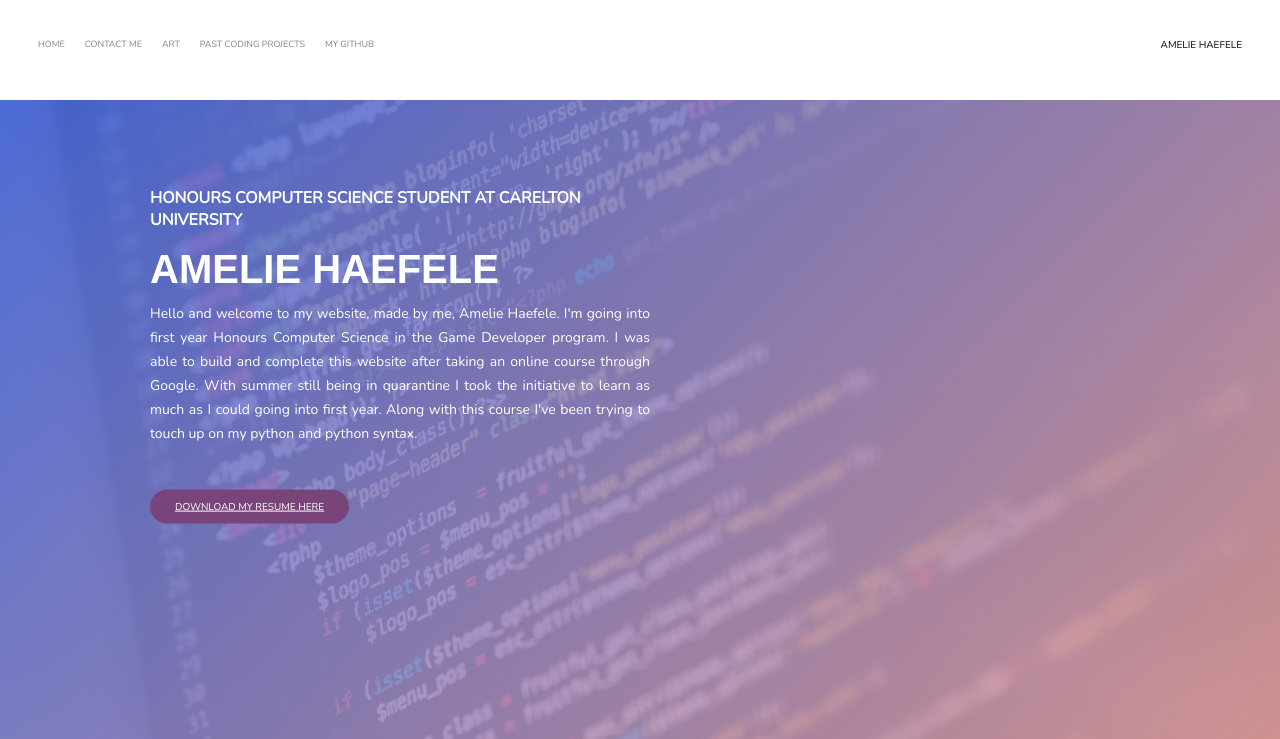
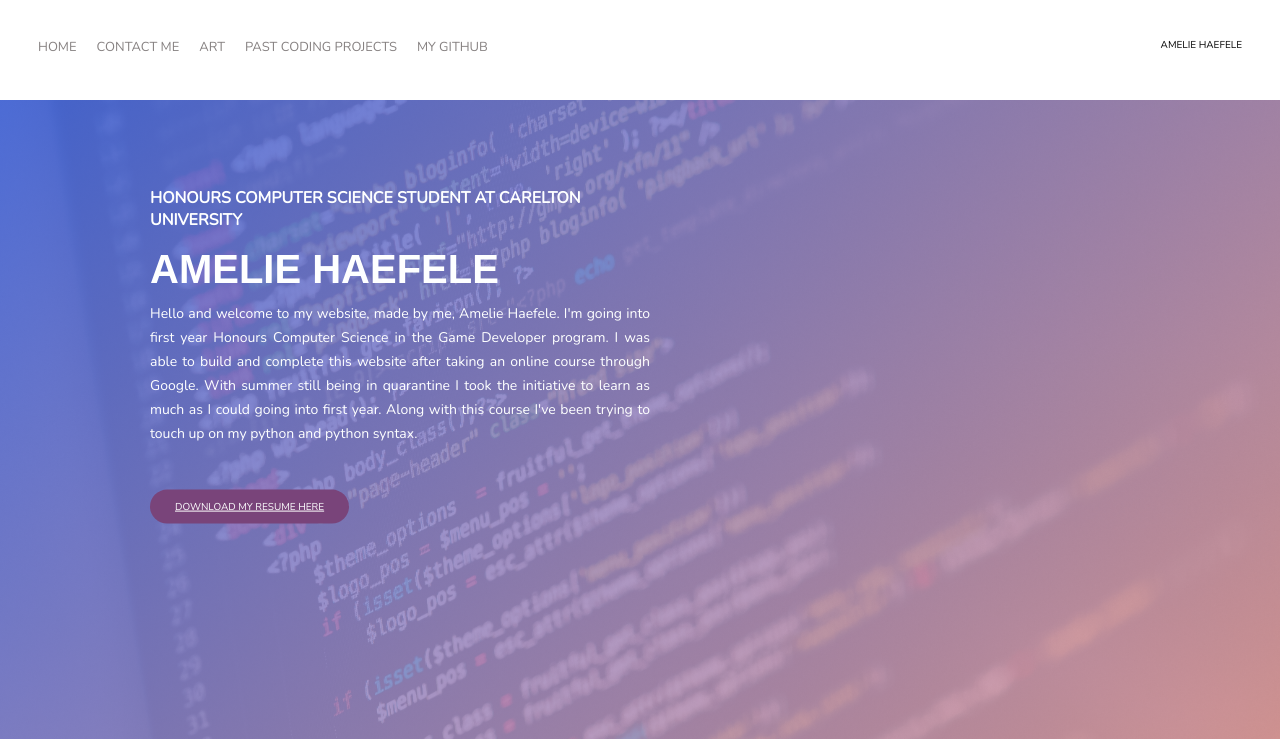
Before and after one commit to AmelieHaefeleUniversity/AmelieHaefeleWebsite, a Flask app: page / in a window 1280 px wide. Shown: the top 739 px of the page. Run offline with Flask 2, Linux system fonts and the light colour scheme; some web fonts are replaced.

Commit message:
Changed header text font size

```diff
--- a/static/styles.css
+++ b/static/styles.css
@@ -63,7 +63,7 @@ header{
 
 .nav-wrapper > .leftside > div{
     margin-right: 20px;
-    font-size: 0.9em;
+    font-size: 1.3em;
     text-transform: uppercase;
 }
 
```
